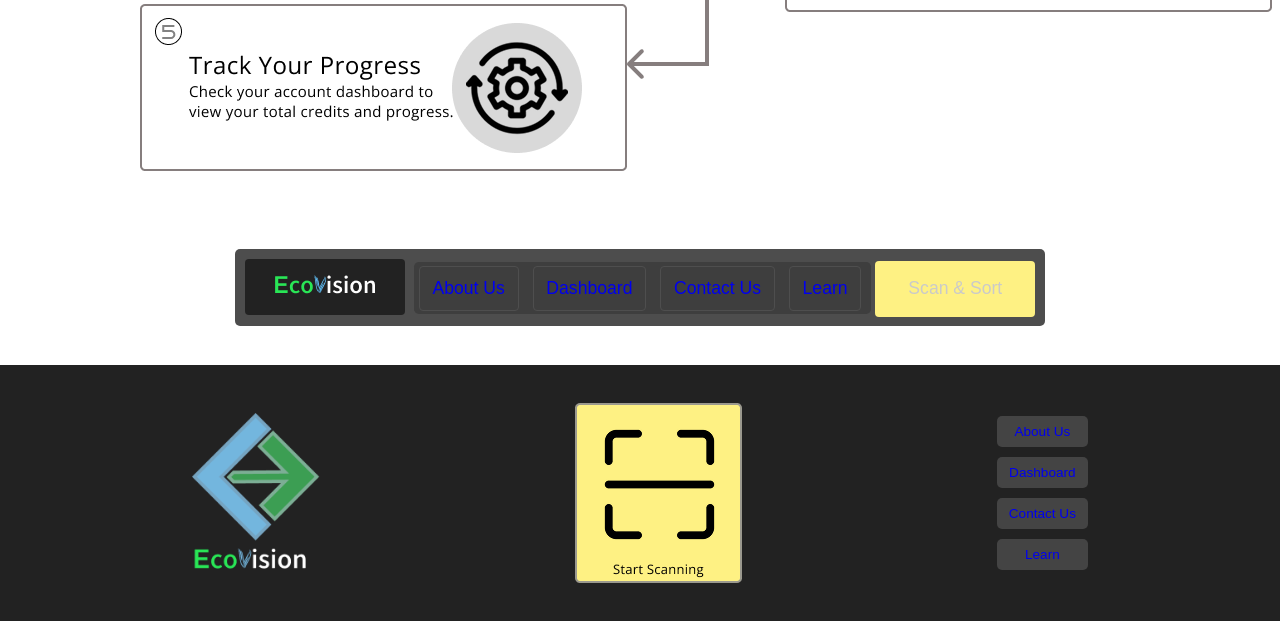
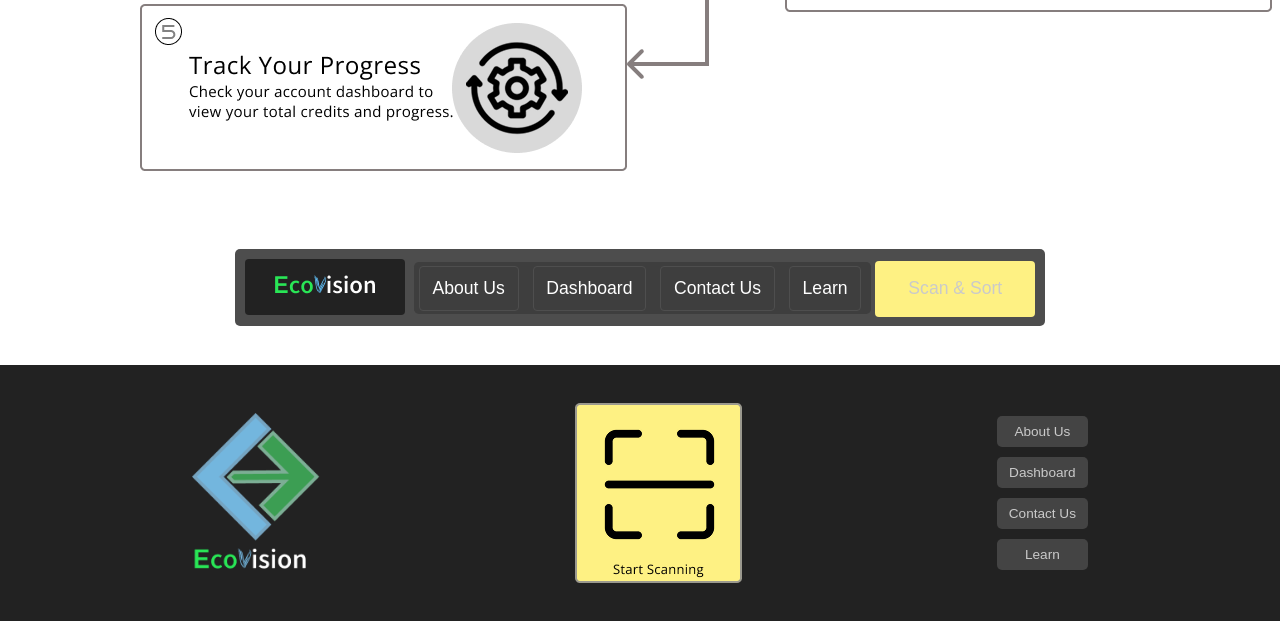
Before and after one commit to TakujiRyu/Eco-Vision, a Flask app: page /learn in a window 1280 px wide. Shown: the part 728-1349 px from the top of the page. Run offline with Flask 3, Linux system fonts and the light colour scheme.

Commit message:
Add files via upload

```diff
--- a/static/css/style.css
+++ b/static/css/style.css
@@ -143,6 +143,10 @@ a {
 .navbar-menu-items button {
     background-color: #3E3E3E;
     border: .1rem solid #4e4e4e;
+}
+
+.navbar-menu-items button a {
+    color: #fff;
 }
 
 .intro {
@@ -367,6 +371,10 @@ a {
     background-color: #666;
 }
 
+.footer-right button a {
+    color: #CACACA;
+}
+
 @media (max-width: 600px) {
     .demo {
         flex-direction: column;
```
Also changed, not shown: static/css/loginSignup.css (+8 -0 lines).
